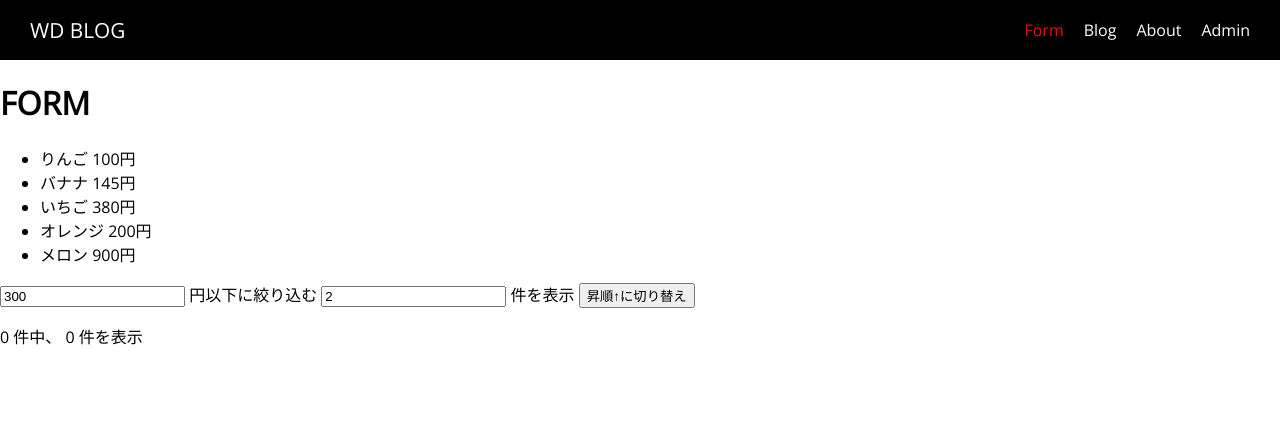
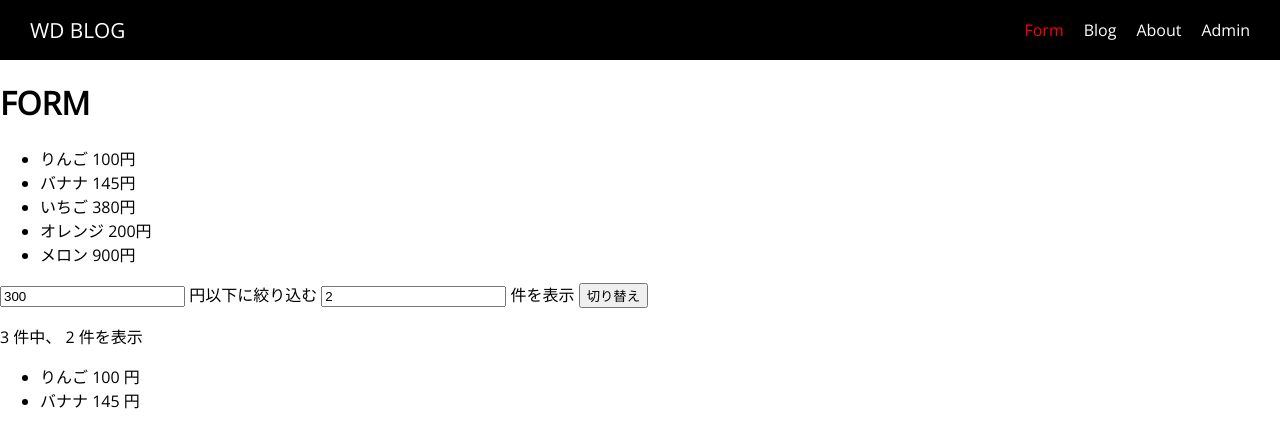
Before and after one commit to hananina/nuxt-blog, a Nuxt app: page /form in a window 1280 px wide. Shown: the top 448 px of the page. Built offline with nearby package versions, Linux system fonts and the light colour scheme.

Commit message:
add: 降順、昇順

```diff
--- a/pages/form/index.vue
+++ b/pages/form/index.vue
@@ -9,14 +9,12 @@
     </ul>
     <input v-model.number="budget" /> 円以下に絞り込む
     <input v-model.number="limit" /> 件を表示
-    <button :click="(sortedByAsc = !sortedByAsc)">
-      {{ sortedByAsc ? "降順↓へ切り替え" : "昇順↑に切り替え" }}
-    </button>
+    <button @click="sortedByAsc = !sortedByAsc">切り替え</button>
     <p>
       {{ matchedBudgetItems.length }} 件中、 {{ limitedItems.length }} 件を表示
     </p>
     <ul>
-      <li v-for="item in filteredList" :key="item.id">
+      <li v-for="item in limitedItems" :key="item.id">
         {{ item.name }} {{ item.price }} 円
       </li>
     </ul>
@@ -44,25 +42,25 @@ export default {
   computed: {
     matchedBudgetItems: function() {
       return this.list.filter(item => {
-        item.price <= this.budget;
+        return item.price < this.budget;
       }, this);
     },
     sortedItems: function() {
       return _.orderBy(
         this.matchedBudgetItems,
         "price",
-        this.sortedByAsc ? "asc" : "desc"
+        this.sortedByAsc ? "desc" : "asc"
       );
     },
     limitedItems: function() {
       return this.sortedItems.slice(0, this.limit);
-    },
-
-    filteredList: function() {
-      return this.limitedItems;
     }
   },
-  methods: {}
+  methods: {
+    click() {
+      this.sortedByAsc = !this.sortedByAsc;
+    }
+  }
 };
 </script>
 
```
